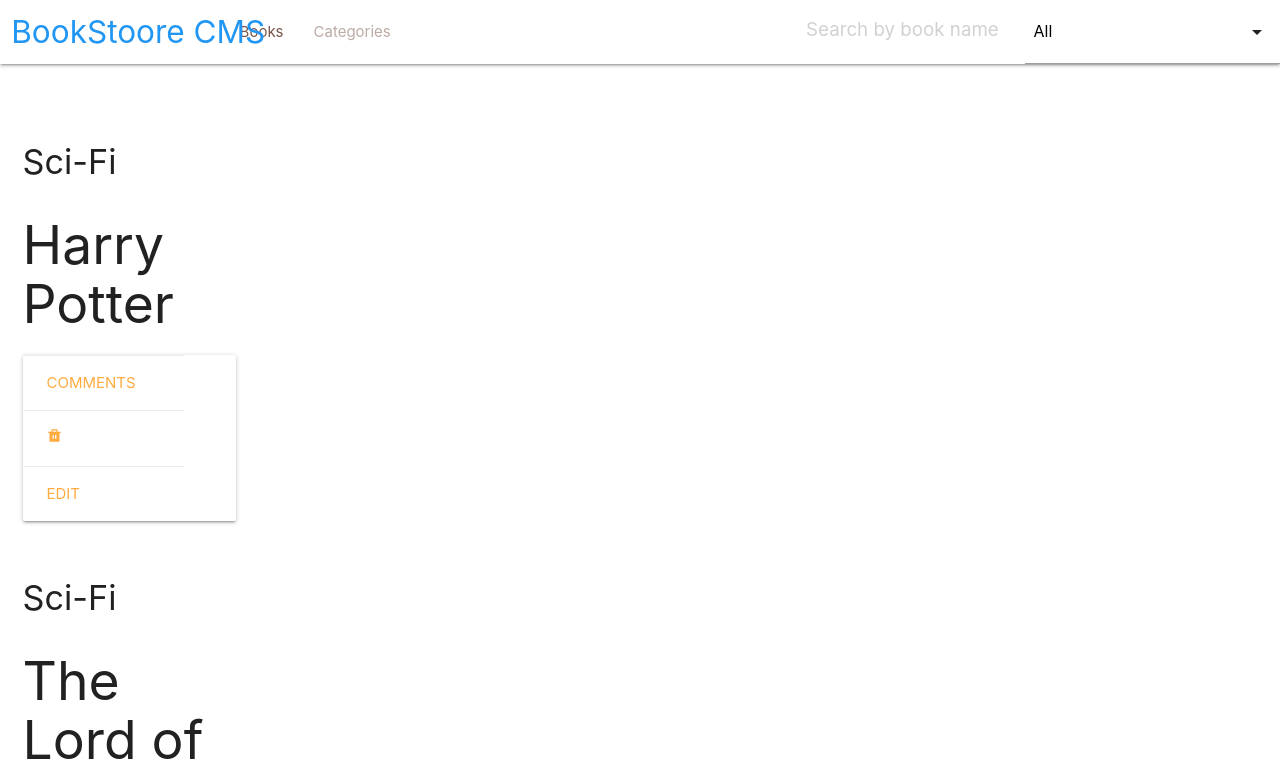
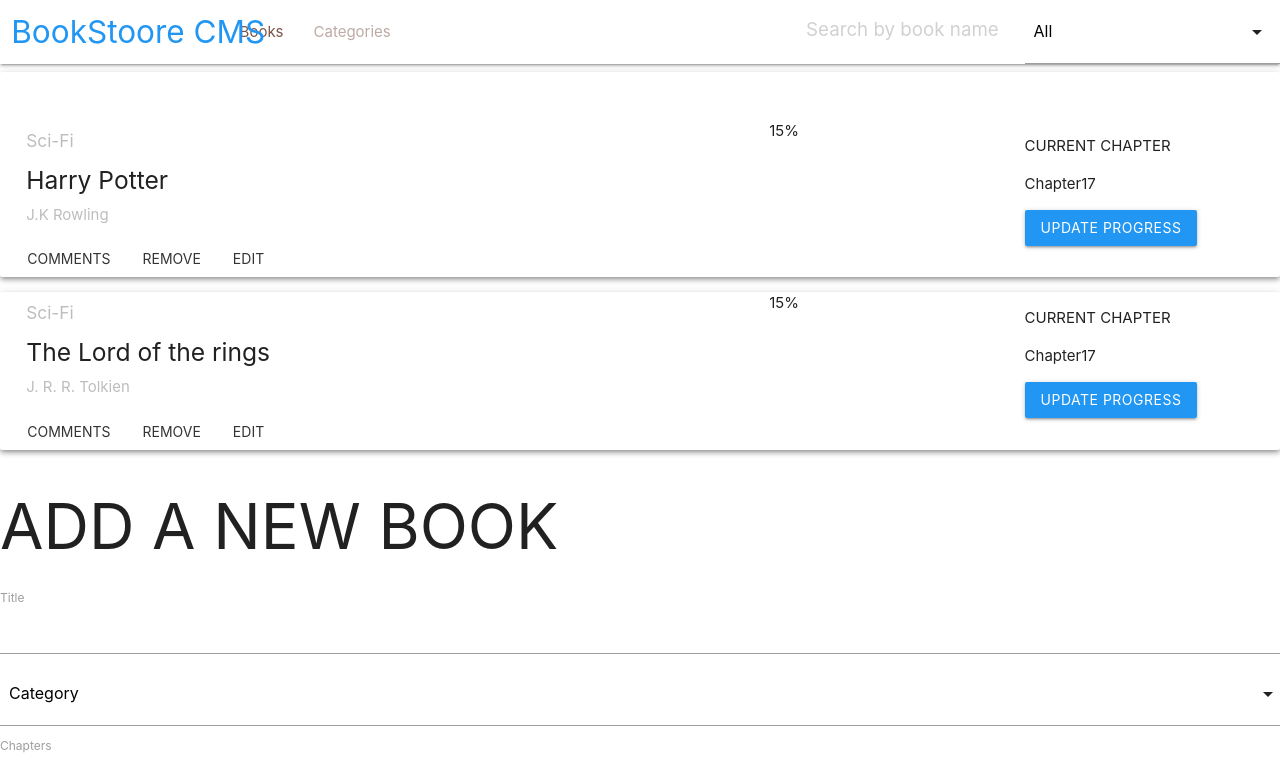
Before and after one commit to cvilla714/bookstore-react-redux, a React (Create React App) app: page / in a window 1280 px wide. Shown: the top 777 px of the page. Built offline with nearby package versions, Linux system fonts and the light colour scheme.

Commit message:
Add styles to book component

```diff
--- a/src/components/App.css
+++ b/src/components/App.css
@@ -41,3 +41,11 @@
 .w-100 {
   width: 100%;
 }
+
+.card-info {
+  margin-left: 1rem;
+}
+
+.card-info > p {
+  margin-top: 0;
+}
--- a/src/components/Book.js
+++ b/src/components/Book.js
@@ -1,55 +1,45 @@
 /* eslint-disable object-curly-newline */
 import React from 'react';
 import PropTypes from 'prop-types';
-import { RiDeleteBinFill } from 'react-icons/ri';
 
-const List = ({ id, name, category, onDelete }) => (
-  <div className="row">
-    <div className="col s4">
-      <div className="col s12 m7">
-        <h4 className="header">{category}</h4>
-        <h2 className="header">{name}</h2>
-        <div className="card horizontal w-100">
-          <div classNameName="row">
-            <div classNameName="col s4">
-              <div className="card-action">
-                <a href="!#">Comments</a>
-              </div>
-            </div>
-            <div classNameName="col s4">
-              <div className="card-action">
-                <a href="#!" onClick={() => onDelete(id)}>
-                  <RiDeleteBinFill />
-                </a>
-              </div>
-            </div>
-            <div classNameName="col s4">
-              <div className="card-action">
-                <a href="!#">Edit</a>
-              </div>
-            </div>
-          </div>
-        </div>
+const List = ({ id, name, author, category, onDelete }) => (
+  <div className="card z-depth-2 row">
+    <div className="col s7">
+      <div className="card-info">
+        <h6 className="header grey-text text-lighten-1">{category}</h6>
+        <h5 className="header grey-text text-darken-4">{name}</h5>
+        <p className="grey-text text-lighten-1">{author}</p>
+      </div>
+      <a href="!#" className="btn-flat">
+        Comments
+      </a>
+      <a href="#!" onClick={() => onDelete(id)} className="btn-flat">
+        Remove
+      </a>
+      <a href="!#" className="btn-flat">
+        Edit
+      </a>
+    </div>
+    <div className="col s5 row">
+      <div className="col s6">15%</div>
+      <div className="col s6">
+        <p>CURRENT CHAPTER</p>
+        <p>
+          Chapter
+          <span>17</span>
+        </p>
+        <button className="waves-effect waves-light btn blue" type="button">
+          UPDATE PROGRESS
+        </button>
       </div>
     </div>
   </div>
-
-  // <tr>
-  //   <td>{id}</td>
-  //   <td>{name}</td>
-  //   <td>{category}</td>
-  //   <td>
-  //     {' '}
-  //     <a href="#!" onClick={() => onDelete(id)}>
-  //       <RiDeleteBinFill />
-  //     </a>
-  //   </td>
-  // </tr>
 );
 
 List.propTypes = {
   id: PropTypes.string.isRequired,
   name: PropTypes.string.isRequired,
+  author: PropTypes.string.isRequired,
   category: PropTypes.string.isRequired,
   onDelete: PropTypes.func.isRequired,
 };
--- a/src/containers/BooksList.jsx
+++ b/src/containers/BooksList.jsx
@@ -7,7 +7,13 @@
 import { deleteBookAction, filterBook } from '../actions/index';
 import Search from './Search';
 
-const BooksList = ({ books, filterCategory, deleteBookAction, filterBook, search }) => {
+const BooksList = ({
+  books,
+  filterCategory,
+  deleteBookAction,
+  filterBook,
+  search,
+}) => {
   const handleDelete = (id) => {
     deleteBookAction(id);
   };
@@ -34,31 +40,11 @@
           id={book.id}
           key={book.id}
           name={book.name}
+          author={book.author}
           category={book.category}
           onDelete={handleDelete}
         />
       ))}
-
-      {/* <Table striped bordered hover size="sm">
-        <thead>
-          <tr>
-            <th>ID</th>
-            <th>Title</th>
-            <th>Category</th>
-          </tr>
-        </thead>
-        <tbody>
-          {filteredBooks().map((book) => (
-            <Book
-              id={book.id}
-              key={book.id}
-              name={book.name}
-              category={book.category}
-              onDelete={handleDelete}
-            />
-          ))}
-        </tbody>
-      </Table> */}
     </>
   );
 };
@@ -77,4 +63,6 @@
   search: state.search,
 });
 
-export default connect(mapStateToProps, { deleteBookAction, filterBook })(BooksList);
+export default connect(mapStateToProps, { deleteBookAction, filterBook })(
+  BooksList,
+);
```
